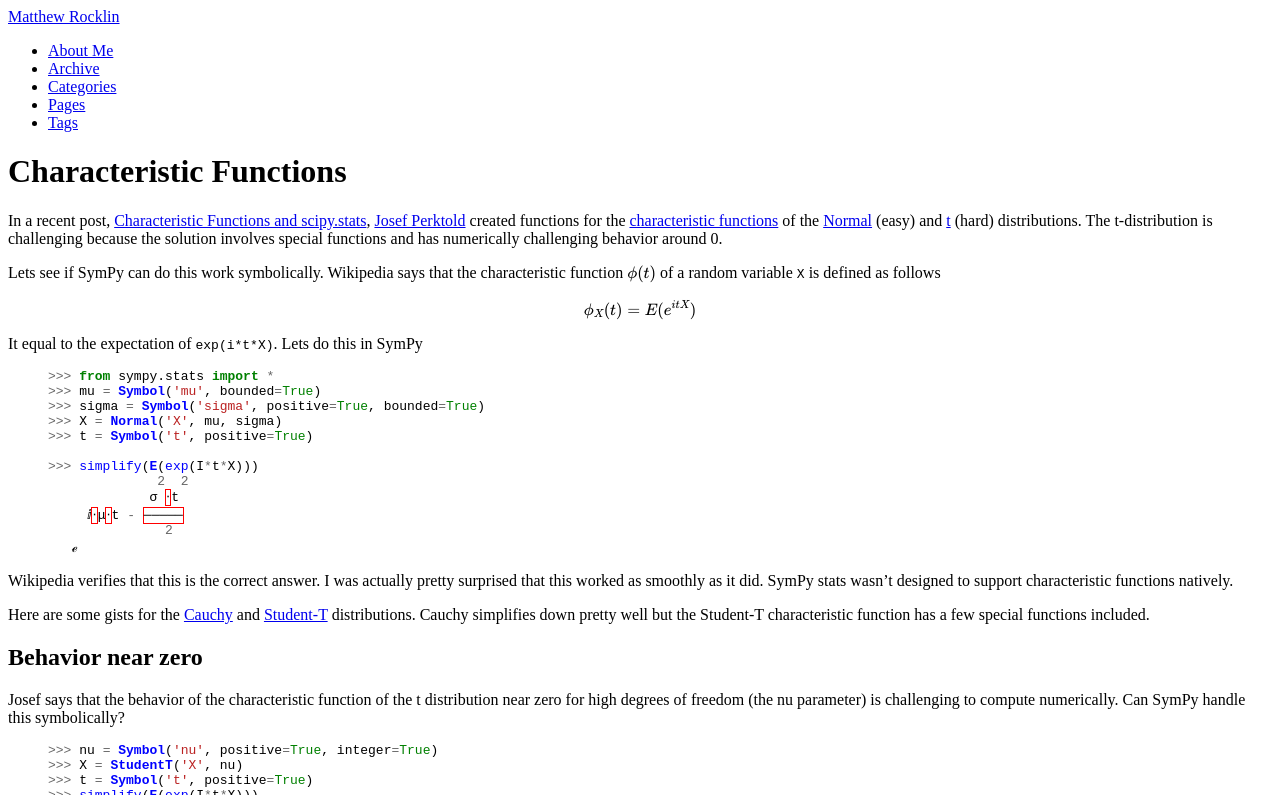
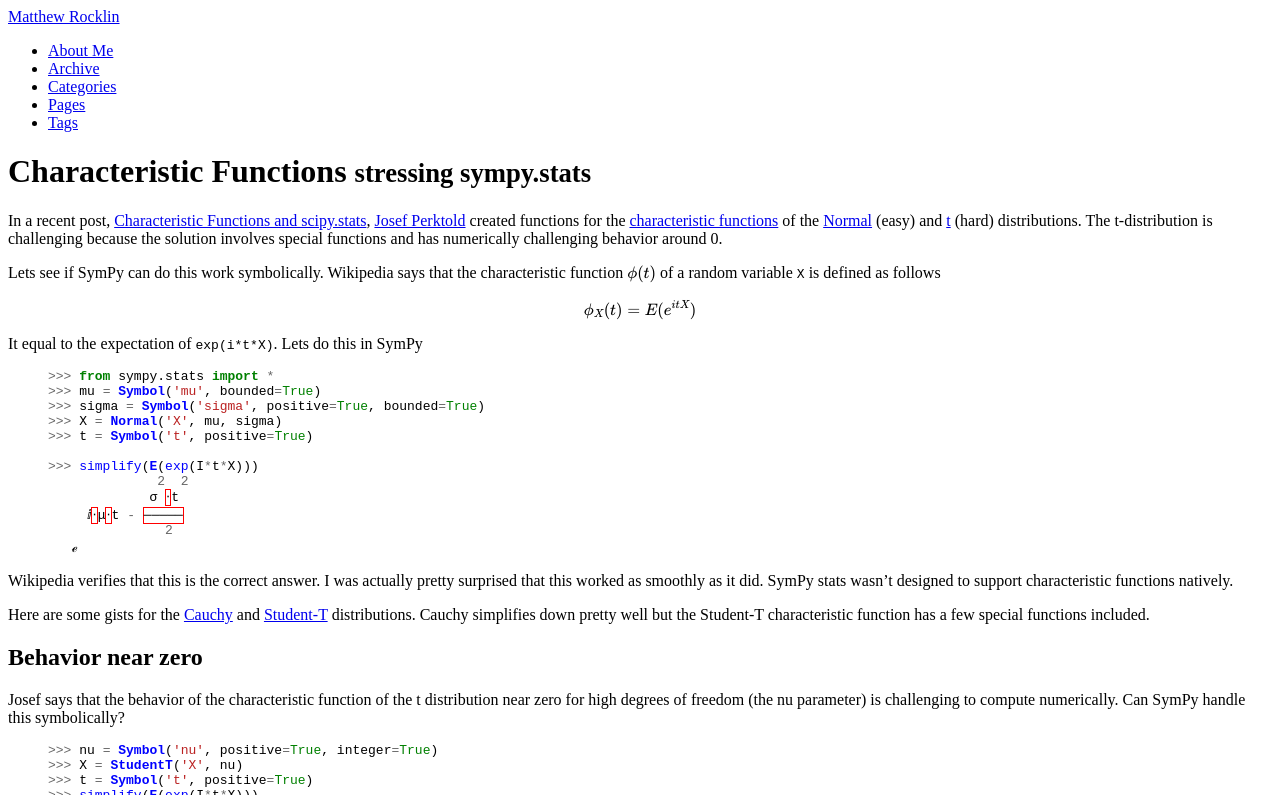
Before and after one commit to besyskymnbk/blog, a Jekyll site: the page built from _posts/work/2012-12-03-Characteristic-Functions.md, in a window 1280 px wide and 900 px high, cut to the strip 0-795 px from the top of the window. Built offline with Jekyll 4.4.1, drawn with Linux system fonts in a browser that asks for light colours; formulas are drawn with MathJax 3; comment, search, counter and statistics services are not loaded.

Commit message:
add scipy tag

```diff
--- a/_posts/work/2012-12-03-Characteristic-Functions.md
+++ b/_posts/work/2012-12-03-Characteristic-Functions.md
@@ -1,9 +1,9 @@
 ---
 layout: post
 title: Characteristic Functions
-tagline:
+tagline: stressing sympy.stats
 category : work
-tags : [SymPy, Stats]
+tags : [SymPy, Stats, scipy]
 ---
 {% include JB/setup %}
 
```
